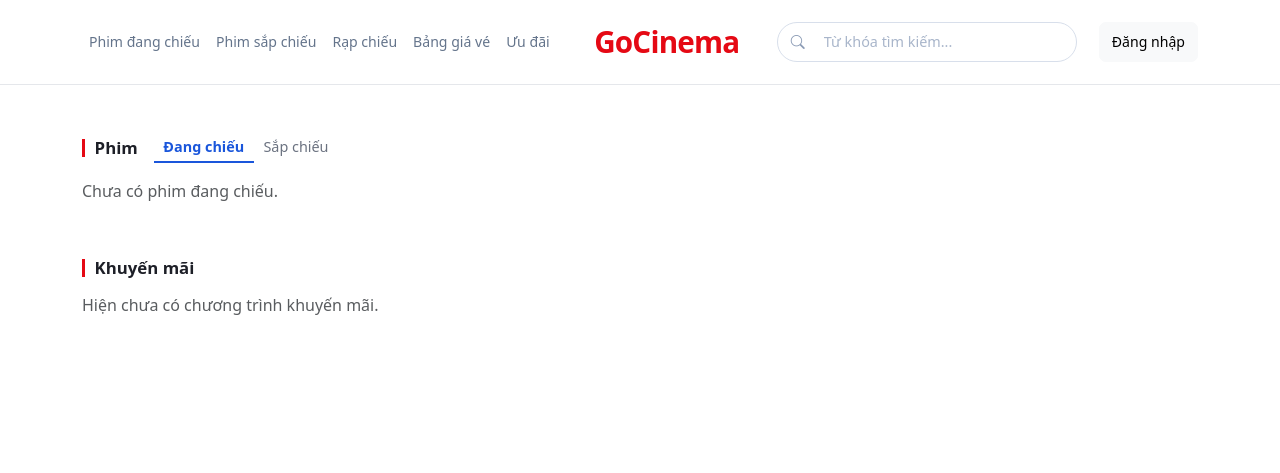
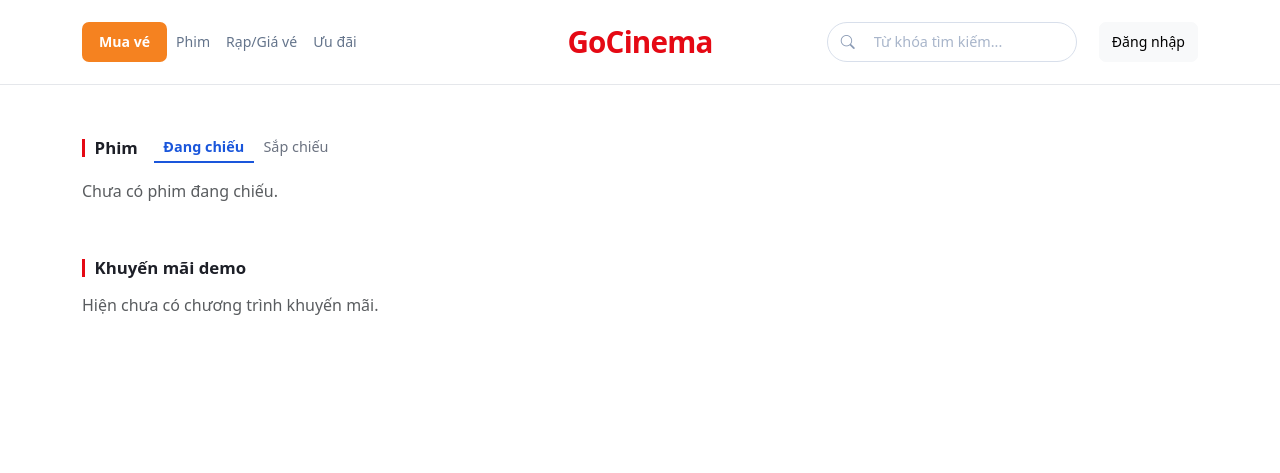
Before and after one commit to DaoAnh0405/gocinema, a Node server app: page / in a window 1280 px wide. Shown: the top 473 px of the page. Run offline with Node 20, Linux system fonts and the light colour scheme; data that the repository does not hold is empty; some libraries are stand-ins or nearby versions.

Commit message:
feat(ui): thêm favicon cho web, sửa publicHeader

```diff
--- a/public/css/main.css
+++ b/public/css/main.css
@@ -132,16 +132,24 @@ body.gc-site { background: var(--gc-bg); color: var(--gc-ink); min-height: 100vh
     color: var(--gc-red);
 }
 
-/* logo chính giữa */
+/* logo center */
+.gc-header > .container {
+    position: relative;
+}
+
 .gc-header .gc-logo {
-    flex-shrink: 0;
+    position: absolute;
+    left: 50%;
+    transform: translateX(-50%);
+
     font-size: 1.85rem;
     font-weight: 800;
     color: var(--gc-red);
     text-decoration: none;
     letter-spacing: -.8px;
     white-space: nowrap;
-    margin: 0 auto;
+    margin: 0;
+    z-index: 2;
 }
 
 .gc-header .gc-logo:hover {
@@ -150,9 +158,13 @@ body.gc-site { background: var(--gc-bg); color: var(--gc-ink); min-height: 100vh
 
 /* search */
 .gc-header .gc-search {
-    flex: 0 1 300px !important;
-    min-width: 190px;
-    margin: 0;
+    width: 250px;
+    flex: 0 0 250px !important;
+
+    margin-left: auto !important;
+    margin-right: 0;
+    position: relative;
+    z-index: 3;
 }
 
 .gc-header .gc-search .input-group {
@@ -236,6 +248,21 @@ body.gc-site { background: var(--gc-bg); color: var(--gc-ink); min-height: 100vh
     border-radius: 6px;
 }
 
+.gc-header .gc-nav .nav-link.gc-nav-buy {
+    background: var(--gc-orange);
+    color: #fff;
+    font-weight: 700;
+    border-radius: 7px;
+    padding: 9px 17px;
+    transition: background .2s, transform .2s;
+}
+
+.gc-header .gc-nav .nav-link.gc-nav-buy:hover {
+    background: #dd7010;
+    color: #fff;
+    transform: translate(3px);
+}
+
 /* responsive */
 @media (max-width: 1199.98px) {
     .gc-header > .container {
@@ -254,6 +281,18 @@ body.gc-site { background: var(--gc-bg); color: var(--gc-ink); min-height: 100vh
 
     .gc-header .gc-search {
         flex-basis: 230px !important;
+    }
+}
+
+@media (max-width: 991.98px) {
+    .gc-header .gc-logo {
+        position: static;
+        transform: none;
+        margin-right: auto;
+    }
+
+    .gc-header .gc-search {
+        margin-left: 0 !important;
     }
 }
 
--- a/src/app.js
+++ b/src/app.js
@@ -5,29 +5,33 @@ const morgan = require('morgan');
 const methodOverride = require('method-override');
 const expressLayouts = require('express-ejs-layouts');
 
+// config
 const env = require('./config/env');
 const sessionMiddleware = require('./config/session');
+
+// middlewares
 const viewLocals = require('./middlewares/viewLocals');
 const { notFound, errorHandler } = require('./middlewares/errorHandler');
+
+// routes
 const webRoutes = require('./routes/web');
 const apiRoutes = require('./routes/api');
 
 const app = express();
 
+// app configuration
+app.disable('x-powered-by');
+
+app.set('view engine', 'ejs');
+app.set('views', path.join(__dirname, 'views'));
+
+// ejs layout
 app.use(expressLayouts);
-app.set('layout', 'layouts/main');            // layout mặc định
+app.set('layout', 'layouts/main');
 app.set('layout extractScripts', true);
 app.set('layout extractStyles', true);
 
-app.disable('x-powered-by');
-
-// View engine
-app.set('view engine', 'ejs');
-app.set('views', path.join(__dirname, 'views'));
-app.use(expressLayouts);
-app.set('layout', 'layouts/main');
-
-// Bảo mật (cho phép Bootstrap/Chart.js từ jsDelivr)
+// security
 app.use(
   helmet({
     contentSecurityPolicy: {
@@ -43,22 +47,28 @@ app.use(
   }),
 );
 
-// Parser và tiện ích
-if (!env.isTest) app.use(morgan('dev'));
+// logging
+if (!env.isTest) {
+  app.use(morgan('dev'));
+}
+
+// body parsing và method override
 app.use(express.json());
 app.use(express.urlencoded({ extended: true }));
 app.use(methodOverride('_method'));
+
+// static file
 app.use(express.static(path.join(__dirname, '../public')));
 
-// Session và biến dùng chung cho view
+// session và view locals
 app.use(sessionMiddleware);
 app.use(viewLocals);
 
-// Routes
+// routes
 app.use('/api', apiRoutes);
 app.use('/', webRoutes);
 
-// Lỗi (luôn đặt cuối)
+// error handling
 app.use(notFound);
 app.use(errorHandler);
 
--- a/src/controllers/homeController.js
+++ b/src/controllers/homeController.js
@@ -3,5 +3,5 @@ const homeService = require('../services/homeService');
 
 exports.index = asyncHandler(async (req, res) => {
   const data = await homeService.getHomeData();
-  res.render('pages/home/index', { title: 'Trang chủ', fullWidth: true, ...data });
+  res.render('pages/home/index', { title: 'Hệ thống đặt vé xem phim', fullWidth: true, ...data });
 });
--- a/src/views/layouts/dashboard.ejs
+++ b/src/views/layouts/dashboard.ejs
@@ -4,6 +4,7 @@
   <meta charset="UTF-8">
   <meta name="viewport" content="width=device-width, initial-scale=1">
   <title><%= typeof title !== 'undefined' && title ? title + ' · ' : '' %>GoCinema <%= panelName %></title>
+  <link rel="icon" type="image/png" href="/images/favicon.png">
   <link rel="stylesheet" href="https://cdn.jsdelivr.net/npm/bootstrap@5.3.3/dist/css/bootstrap.min.css">
   <link rel="stylesheet" href="https://cdn.jsdelivr.net/npm/bootstrap-icons@1.11.3/font/bootstrap-icons.min.css">
   <link rel="stylesheet" href="/css/dashboard.css">
--- a/src/views/layouts/main.ejs
+++ b/src/views/layouts/main.ejs
@@ -3,7 +3,8 @@
 <head>
   <meta charset="UTF-8">
   <meta name="viewport" content="width=device-width, initial-scale=1">
-  <title><%= typeof title !== 'undefined' && title ? title + ' · ' : '' %>GoCinema</title>
+  <title>GoCinema: <%= typeof title !== 'undefined' && title ? title : '' %></title>
+  <link rel="icon" type="image/png" href="/images/favicon.png">
   <link rel="stylesheet" href="https://cdn.jsdelivr.net/npm/bootstrap@5.3.3/dist/css/bootstrap.min.css">
   <link rel="stylesheet" href="https://cdn.jsdelivr.net/npm/bootstrap-icons@1.11.3/font/bootstrap-icons.min.css">
   <link rel="stylesheet" href="/css/main.css">
--- a/src/views/pages/home/index.ejs
+++ b/src/views/pages/home/index.ejs
@@ -89,11 +89,12 @@
 
   <%# KHUYẾN MÃI %>
   <section class="gc-section">
-    <h2 class="gc-section__title mb-3">Khuyến mãi</h2>
+    <h2 class="gc-section__title mb-3">Khuyến mãi demo</h2>
     <% if (promotions.length) { %>
       <div class="gc-grid">
         <% promotions.forEach((p) => { %>
-          <a class="gc-promo" href="/promotions">
+          <a class="gc-promo" href="/">
+            <!-- /promotions -->
             <span class="gc-promo__badge">
               <%= p.discount_type === 'PERCENT' ? '-' + Number(p.discount_value) + '%' : '-' + fmt.money(p.discount_value) %>
             </span>
--- a/src/views/partials/publicHeader.ejs
+++ b/src/views/partials/publicHeader.ejs
@@ -7,16 +7,13 @@
       <div class="container">
         <ul class="nav">
           <li class="nav-item">
-            <a class="nav-link" href="/movies?status=NOW_SHOWING">Phim đang chiếu</a>
+            <a class="nav-link gc-nav-buy" href="/">Mua vé</a>
           </li>
           <li class="nav-item">
-            <a class="nav-link" href="/movies?status=COMING_SOON">Phim sắp chiếu</a>
+            <a class="nav-link" href="/movies?status=NOW_SHOWING">Phim</a>
           </li>
           <li class="nav-item">
-            <a class="nav-link" href="/cinemas">Rạp chiếu</a>
-          </li>
-          <li class="nav-item">
-            <a class="nav-link" href="/prices">Bảng giá vé</a>
+            <a class="nav-link" href="/cinemas">Rạp/Giá vé</a>
           </li>
           <li class="nav-item">
             <a class="nav-link" href="/promotions">Ưu đãi</a>
```
Also changed, not shown: public/images/favicon.png (added).
